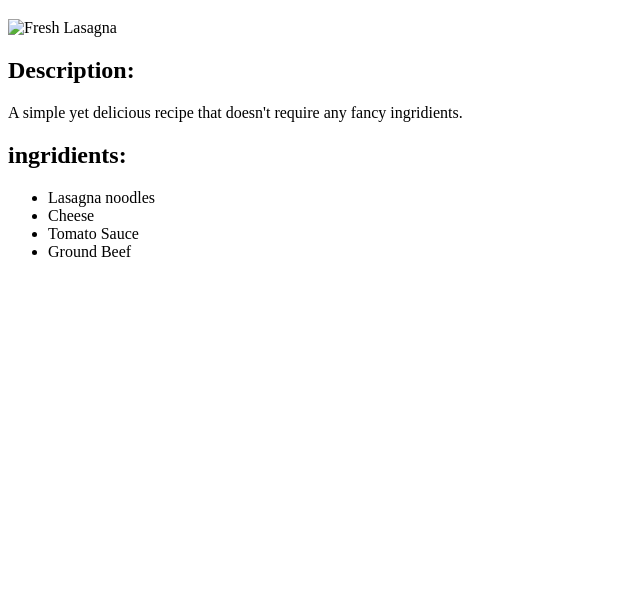
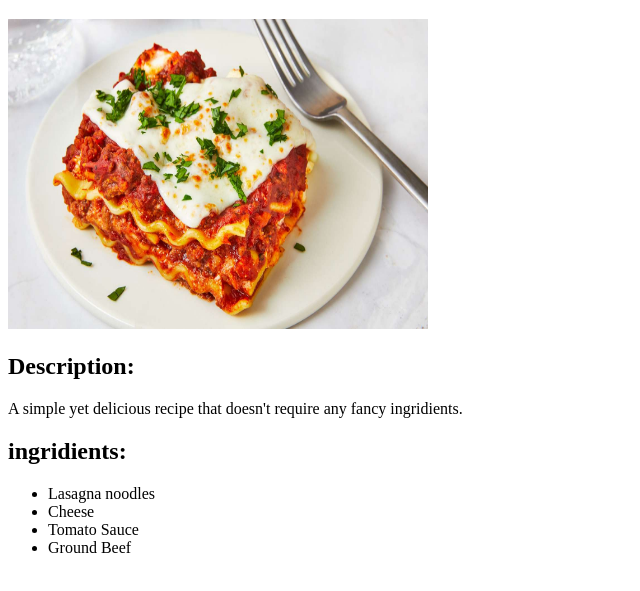
Before and after one commit to shurikan123/odin-recipes, a plain HTML site: page recipes/lasagna.html in a window 1280 px wide. Shown: the part 61-652 px from the top of the page, without its empty margins (0-640 px from the left). Drawn offline with Linux system fonts and the light colour scheme.

Commit message:
Moved images from download folder to repository

```diff
--- a/recipes/lasagna.html
+++ b/recipes/lasagna.html
@@ -8,7 +8,7 @@
 <body>
     <h1>Homemade Fresh Lasagna</h1>
 
-    <img src="../../../Downloads/Lasagna.jpg" alt="Fresh Lasagna" height="310" width="420">
+    <img src="../images/Lasagna.jpg" alt="Fresh Lasagna" height="310" width="420">
 
     <h2>Description:</h2>
 
```
Also changed, not shown: recipes/texas-burger.html (+1 -1 lines), images/Burger.jpg (added), images/Lasagna.jpg (added).
